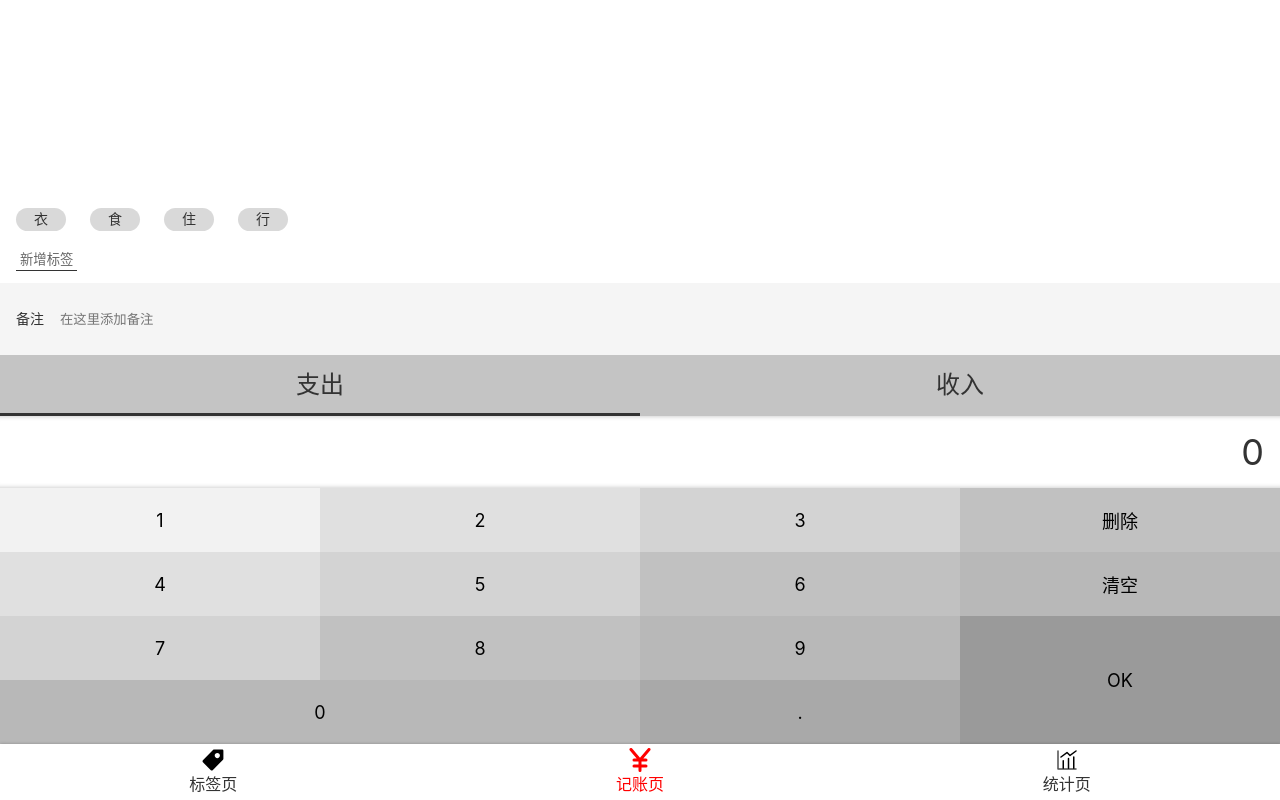
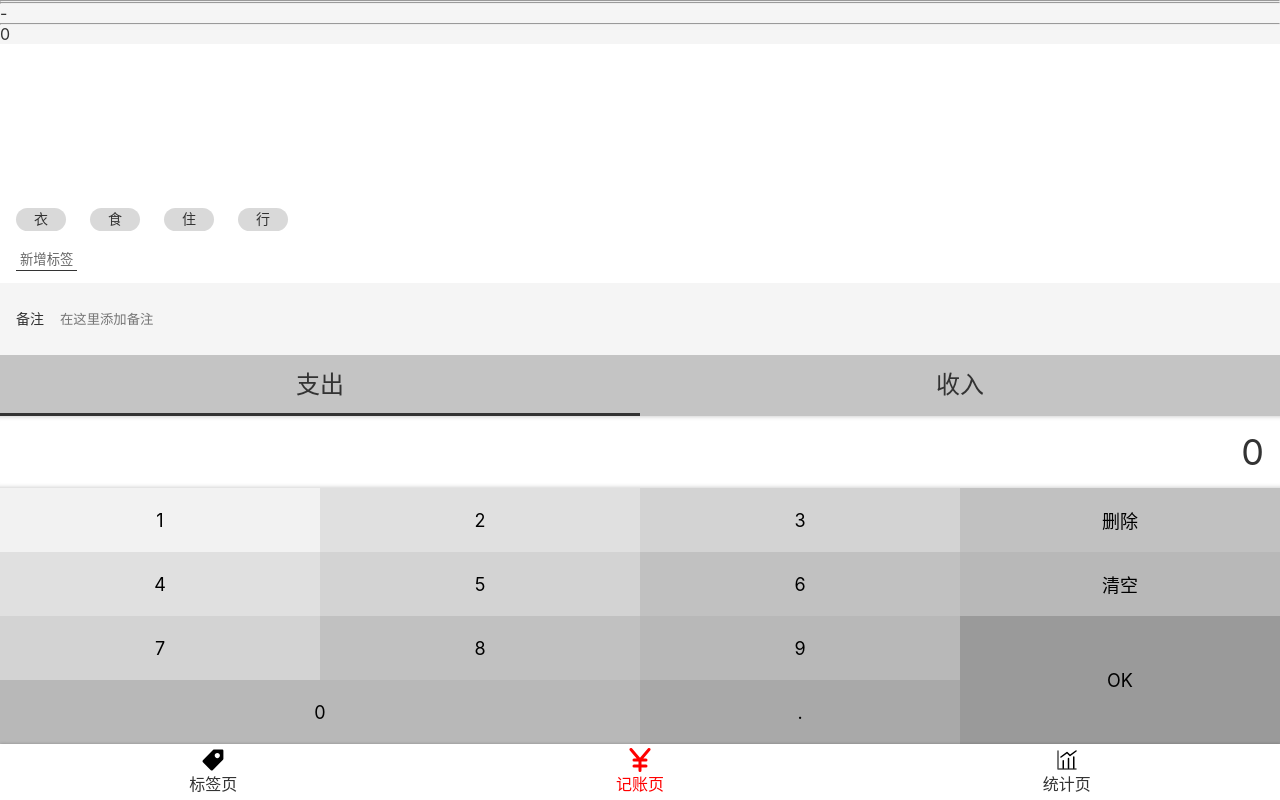
Before and after one commit to WilliamWang123/morn-1, a React app: page /#/money in a window 1280 px wide. Built offline with nearby package versions, Linux system fonts and the light colour scheme.

Commit message:
收集表单数据

```diff
--- a/src/views/Money.tsx
+++ b/src/views/Money.tsx
@@ -1,5 +1,5 @@
 import Layout from 'components/Layout';
-import React from 'react';
+import React, { useState } from 'react';
 import styled from 'styled-components';
 import { TagsSection } from './Money/TagsSection';
 import { CategorySection } from './Money/CategorySection';
@@ -10,13 +10,44 @@
 display:flex;
 flex-direction: column;
 `
+type Category = '-' | '+'
 function Money() {
+  const [selected, setSelected] = useState({
+    tags: [] as string[],
+    note: '',
+    category: '-' as Category,
+    amount: 0
+  })
   return (
     <MyLayout>
-      <TagsSection />
-      <NoteSection />
-      <CategorySection />
-      <NumberPadSection />
+      {selected.tags.join(',')}
+      <hr />
+      {selected.note}
+      <hr />
+      {selected.category}
+      <hr />
+      {selected.amount}
+      <TagsSection value={selected.tags}
+        onChange={(tags) => setSelected({
+          ...selected,
+          tags: tags
+        })} />
+      <NoteSection value={selected.note}
+        onChange={(note) => setSelected({
+          ...selected,
+          note: note
+        })} />
+      <CategorySection value={selected.category}
+        onChange={(category) => setSelected({
+          ...selected,
+          category: category
+        })} />
+      <NumberPadSection value={selected.amount}
+        onChange={(amount) => setSelected({
+          ...selected,
+          amount: amount
+        })}
+        onOK={() => { }} />
     </MyLayout>
   );
 }
--- a/src/views/Money/CategorySection.tsx
+++ b/src/views/Money/CategorySection.tsx
@@ -24,15 +24,19 @@
   }
 }
 `
-const CategorySection: React.FC = () => {
+type Props = {
+  value: '-' | "+",
+  onChange: (value: '-' | '+') => void
+}
+const CategorySection: React.FC<Props> = (props) => {
   const categoryMap = { '-': '支出', '+': '收入' }
   const [categoryList] = useState<('-' | '+')[]>(['-', '+'])
-  const [category, setCategory] = useState('-')
+  const category = props.value
   return (
     <Wrapper>
       <ul>
         {categoryList.map(c =>
-          <li key={c} className={category === c ? 'selected' : ''} onClick={() => { setCategory(c) }}>{categoryMap[c]}</li>
+          <li key={c} className={category === c ? 'selected' : ''} onClick={() => { props.onChange(c) }}>{categoryMap[c]}</li>
         )}
       </ul>
     </Wrapper >
--- a/src/views/Money/NoteSection.tsx
+++ b/src/views/Money/NoteSection.tsx
@@ -1,5 +1,5 @@
 import styled from "styled-components";
-import React, { useState, useRef } from "react";
+import React, { useRef } from "react";
 
 const Wrapper = styled.section`
 background:#f5f5f5;
@@ -20,12 +20,16 @@
   }
 }
 `
-const NoteSection: React.FC = () => {
-  const [note, setNote] = useState('')
+type Props = {
+  value: string;
+  onChange: (value: string) => void;
+}
+const NoteSection: React.FC<Props> = (props) => {
+  const note = props.value
   const refInput = useRef<HTMLInputElement>(null);
   const onBlur = () => {
     if (refInput.current !== null) {
-      setNote(refInput.current.value);
+      props.onChange(refInput.current.value);
     }
   }
   return (
--- a/src/views/Money/NumberPadSection.tsx
+++ b/src/views/Money/NumberPadSection.tsx
@@ -1,22 +1,30 @@
-import React, { useState } from "react";
+import React from "react";
 import { Wrapper } from "./NumberPadSection/Wrapper";
 import { generateOutput } from "./NumberPadSection/generateOutput";
 
-const NumberPadSection: React.FC = () => {
-  const [output, _setOutput] = useState('0')
+type Props = {
+  value: number;
+  onChange: (value: number) => void;
+  onOK?: () => void;
+}
+const NumberPadSection: React.FC<Props> = (props) => {
+  const output = props.value.toString()
   const setOutput = (output: string) => {
+    let value
     if (output.length > 16) {
-      output = output.slice(0, 16);
+      value = parseFloat(output.slice(0, 16));
     } else if (output.length === 0) {
-      output = '0';
+      value = 0;
+    } else {
+      value = parseFloat(output)
     }
-    _setOutput(output);
+    props.onChange(value)
   }
   const onClickButtonWrapper = (e: React.MouseEvent) => {
     const text = (e.target as HTMLButtonElement).textContent
     if (text === null) { return; }
     if (text === 'OK') {
-      // TODO
+      if (props.onOK) props.onOK();
       return
     }
     if ('0123456789.'.split('').concat(['删除', '清空']).indexOf(text) >= 0) {
--- a/src/views/Money/TagsSection.tsx
+++ b/src/views/Money/TagsSection.tsx
@@ -26,9 +26,13 @@
   margin-top: 8px;
 }
 `
-const TagsSection: React.FC = (props) => {
+type Props = {
+  value: string[];
+  onChange: (selected: string[]) => void;
+}
+const TagsSection: React.FC<Props> = (props) => {
   const [tags, setTags] = useState<string[]>(['衣', '食', '住', '行']);
-  const [selectedTags, setSelectedTags] = useState<string[]>([])
+  const selectedTags = props.value;
   const onAddTag = () => {
     const tagName = window.prompt('新标签的名称为')
     if (tagName != null) {
@@ -38,9 +42,9 @@
   const onToggleTag = (tag: string) => {
     const index = selectedTags.indexOf(tag)
     if (index >= 0) {
-      setSelectedTags(selectedTags.filter(t => t !== tag))
+      props.onChange(selectedTags.filter(t => t !== tag))
     } else {
-      setSelectedTags([...selectedTags, tag])
+      props.onChange([...selectedTags, tag])
     }
   }
   const getClass = (tag: string) => selectedTags.indexOf(tag) >= 0 ? 'selected' : ''
```
